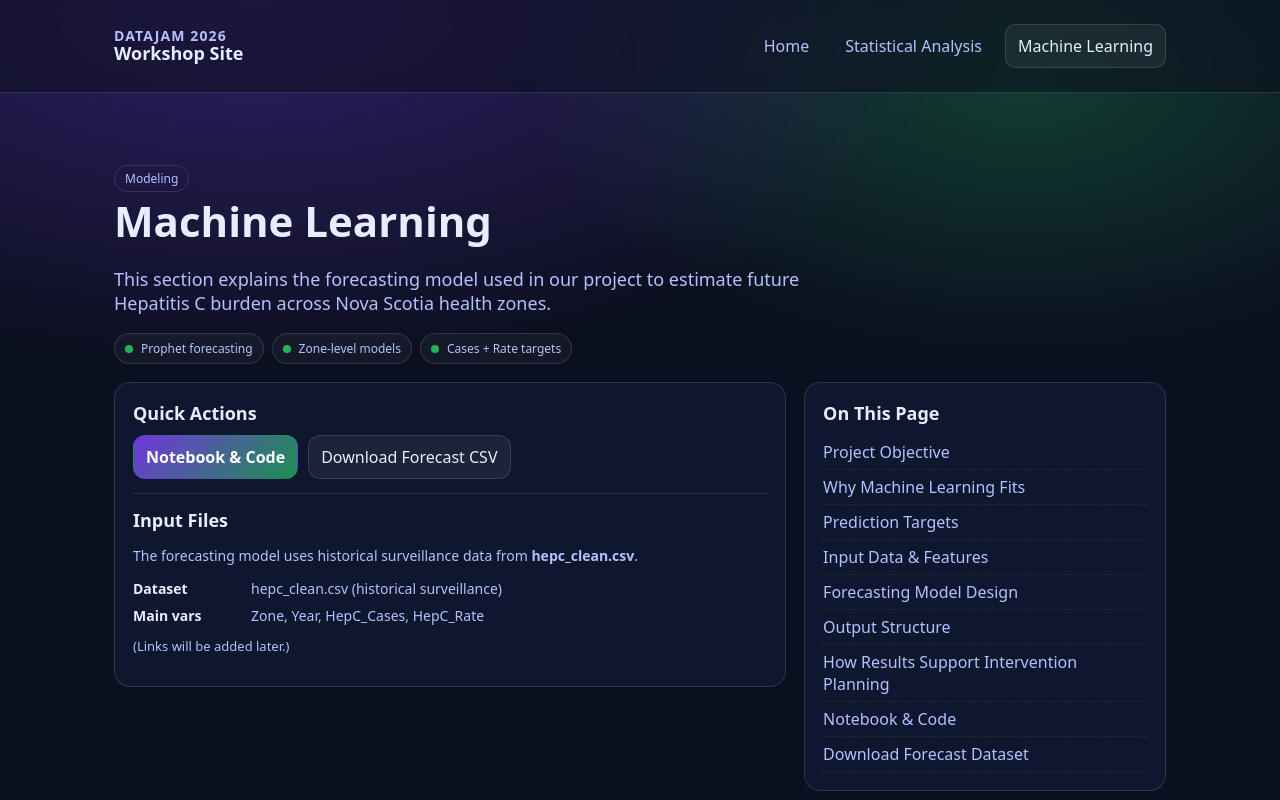
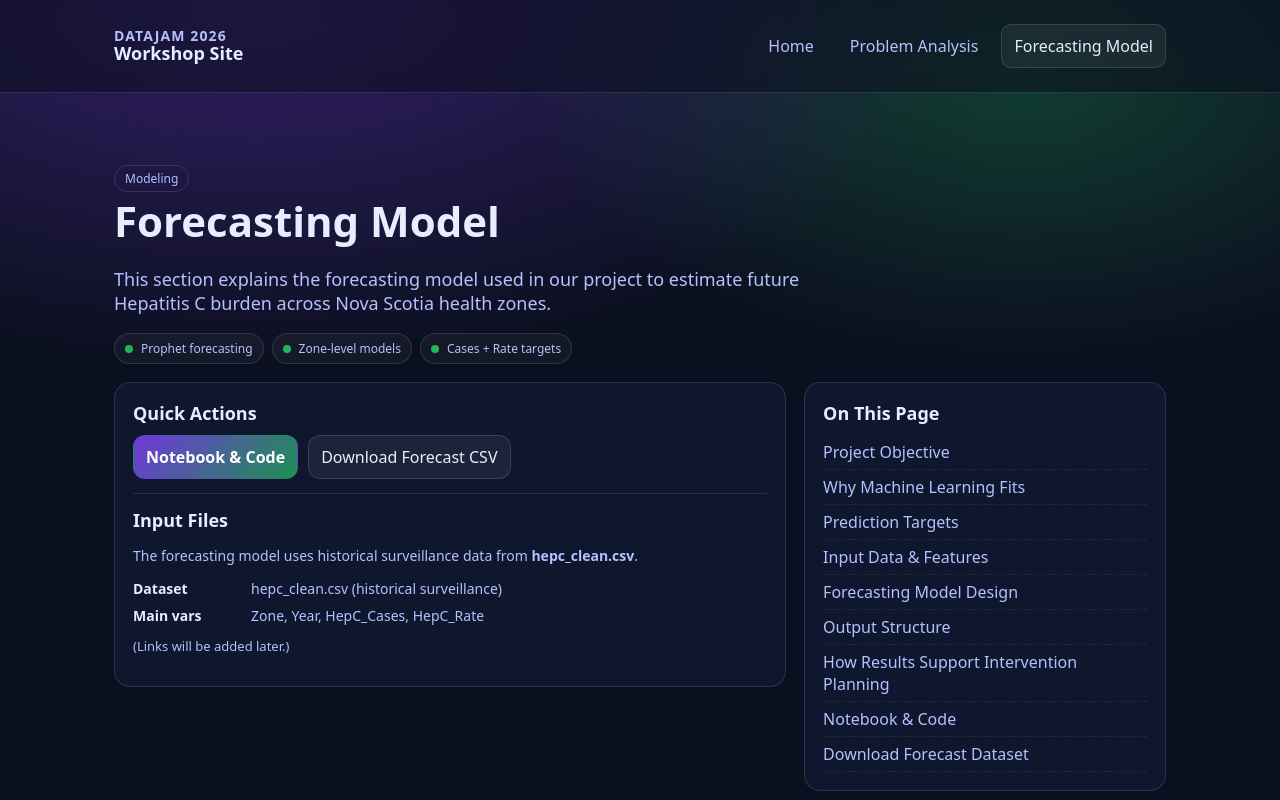
Before and after one commit to A00488698/datajam2026, a React (Vite) app: page /#/machine-learning in a window 1280 px wide. Shown: the top 800 px of the page. Built offline with nearby package versions, Linux system fonts and the light colour scheme.

Commit message:
Rename nav + page titles: Problem Analysis and Forecasting Model

```diff
--- a/src/App.tsx
+++ b/src/App.tsx
@@ -16,8 +16,8 @@ export default function App() {
             <NavLink to="/" end>
               Home
             </NavLink>
-            <NavLink to="/statistical-analysis">Statistical Analysis</NavLink>
-            <NavLink to="/machine-learning">Machine Learning</NavLink>
+            <NavLink to="/statistical-analysis">Problem Analysis</NavLink>
+            <NavLink to="/machine-learning">Forecasting Model</NavLink>
           </nav>
         </div>
       </header>
--- a/src/pages/MachineLearning.tsx
+++ b/src/pages/MachineLearning.tsx
@@ -34,7 +34,7 @@ export default function MachineLearning() {
     <div className="container">
       <div className="hero">
         <div className="badge">Modeling</div>
-        <h1 className="h1">Machine Learning</h1>
+        <h1 className="h1">Forecasting Model</h1>
         <p className="lead">
           This section explains the forecasting model used in our project to estimate future Hepatitis C burden across
           Nova Scotia health zones.
--- a/src/pages/StatisticalAnalysis.tsx
+++ b/src/pages/StatisticalAnalysis.tsx
@@ -28,7 +28,7 @@ export default function StatisticalAnalysis() {
     <div className="container">
       <div className="hero">
         <div className="badge">Analysis</div>
-        <h1 className="h1">Statistical Analysis</h1>
+        <h1 className="h1">Problem Analysis</h1>
         <p className="lead">
           This section summarizes the statistical analysis approach and provides access to the Power BI visualization.
         </p>
```
